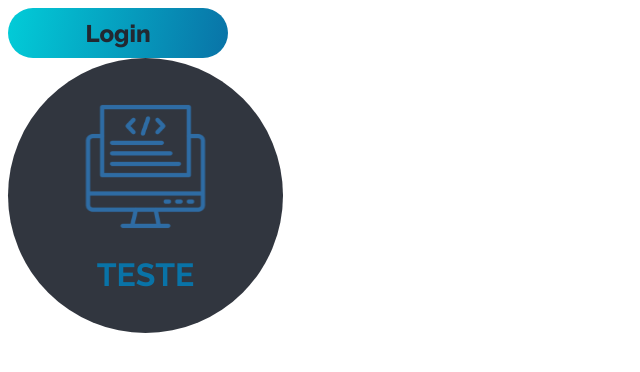
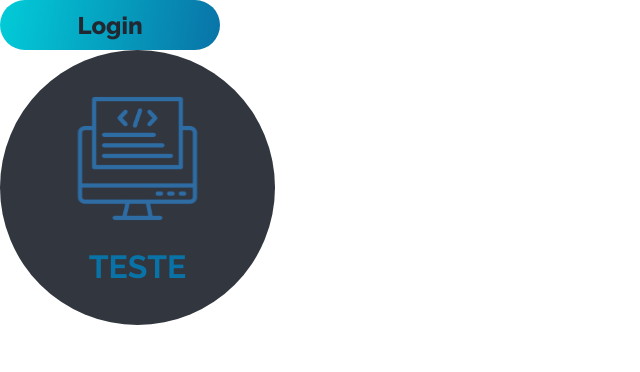
Before and after one commit to odavibatista/devs-den, a Next.js app: page / in a window 1280 px wide. Shown: the top 372 px of the page, without its empty margins (0-640 px from the left). Built offline with nearby package versions, Linux system fonts and the light colour scheme.

Commit message:
fix: fixed nextjs' globals issue of global selector

```diff
--- a/src/app/globals.scss
+++ b/src/app/globals.scss
@@ -1,2 +1,14 @@
 @import './colors';
 @import './fonts';
+
+#body   {
+    box-sizing: border-box;
+    margin: 0;
+    padding: 0;
+
+    *   {
+        box-sizing: border-box;
+        margin: 0;
+        padding: 0;
+    }
+}
--- a/src/app/layout.tsx
+++ b/src/app/layout.tsx
@@ -14,7 +14,7 @@ export default function RootLayout({
 }>) {
   return (
     <html lang="en">
-      <body>{children}</body>
+      <body id="body">{children}</body>
     </html>
   );
 }
```
